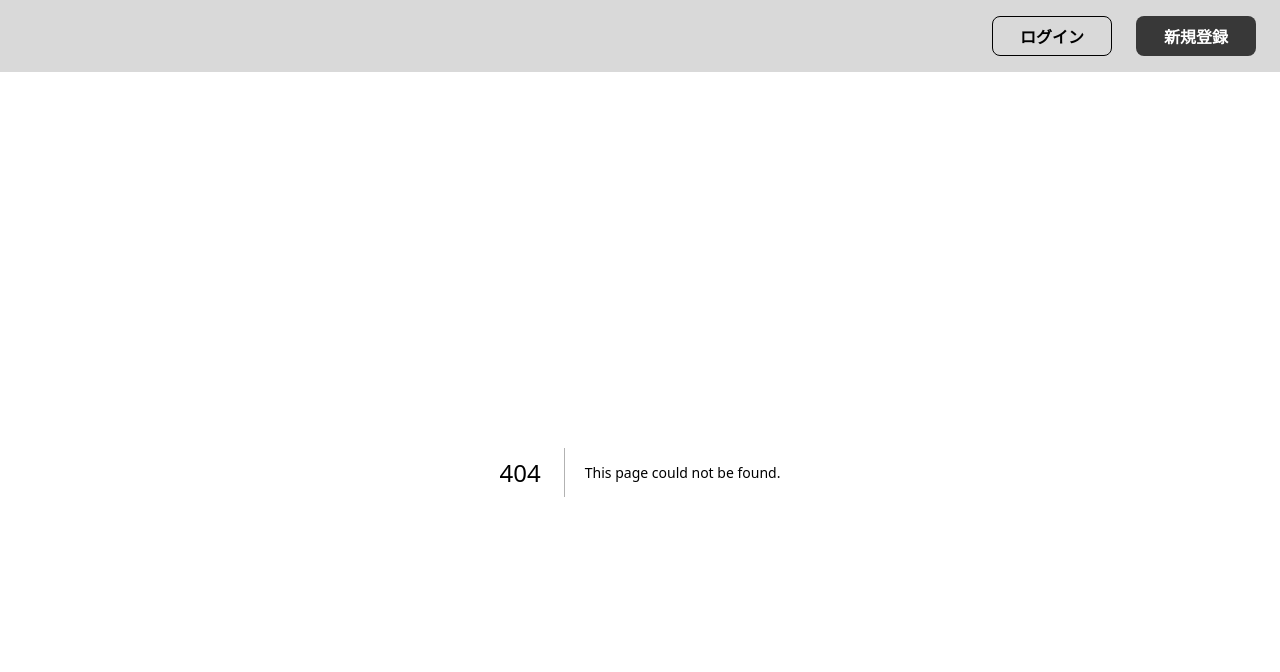
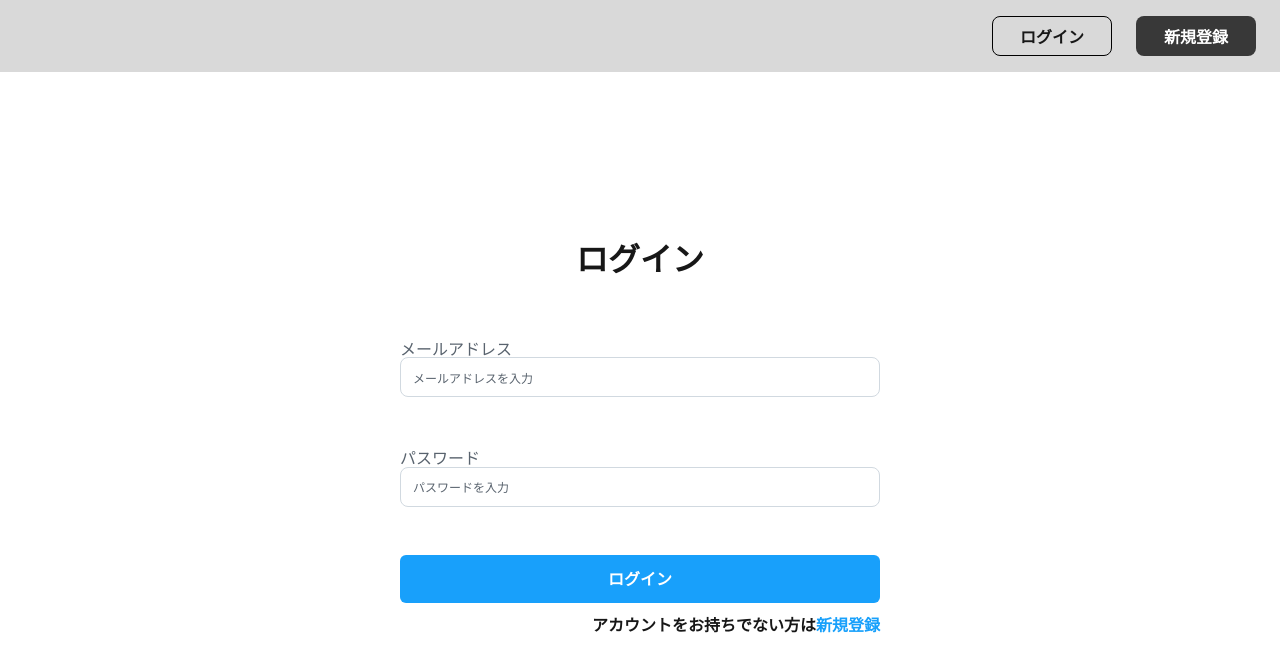
Before and after one commit to if-mentor/teamdev_26, a Next.js app: page /login in a window 1280 px wide. Before the commit this address had no page. Shown: the top 672 px of the page. Built offline with nearby package versions, Linux system fonts and the light colour scheme.

Commit message:
feature: #24 ログイン画面

```diff
--- /dev/null
+++ b/src/app/login/page.tsx
@@ -0,0 +1,27 @@
+import styles from "./styles.module.css";
+import Button from "../../components/Button";
+import Input from "../../components/Input";
+import Link from "next/link";
+
+const Login = () => {
+  return (
+    <div className={styles.wrapper}>
+      <div className={styles.container}>
+        <h1 className={styles.title}>ログイン</h1>
+        <form className={styles.form}>
+          <Input label="メールアドレス" type="email" placeholder="メールアドレスを入力" className={styles.inputMail} />
+          <Input label="パスワード" type="password" placeholder="パスワードを入力" className={styles.inputPassword} />
+          <Button type="submit" label="ログイン" size="large" />
+          <p className={styles.p}>
+            アカウントをお持ちでない方は
+            <Link href="/register" className={styles.Link}>
+              新規登録
+            </Link>
+          </p>
+        </form>
+      </div>
+    </div>
+  );
+};
+
+export default Login;
--- /dev/null
+++ b/src/app/login/styles.module.css
@@ -0,0 +1,45 @@
+.wrapper {
+  display: flex;
+  justify-content: center;
+  align-items: center;
+  min-height: calc(100vh - 72px);
+}
+
+.container {
+  display: flex;
+  flex-direction: column;
+  align-items: center;
+  width: 480px;
+}
+
+.title {
+  font-size: 32px;
+  font-weight: 600;
+  margin-bottom: 63px;
+  margin-top: 0px;
+}
+
+.form {
+  display: flex;
+  flex-direction: column;
+  width: 100%;
+}
+
+.inputMail {
+  margin-bottom: 51px;
+}
+
+.inputPassword {
+  margin-bottom: 48px;
+}
+
+.p {
+  font-size: 16px;
+  font-weight: 600;
+  margin-top: 12px;
+  align-self: flex-end;
+}
+
+.Link {
+  color: #18a0fb;
+}
```
